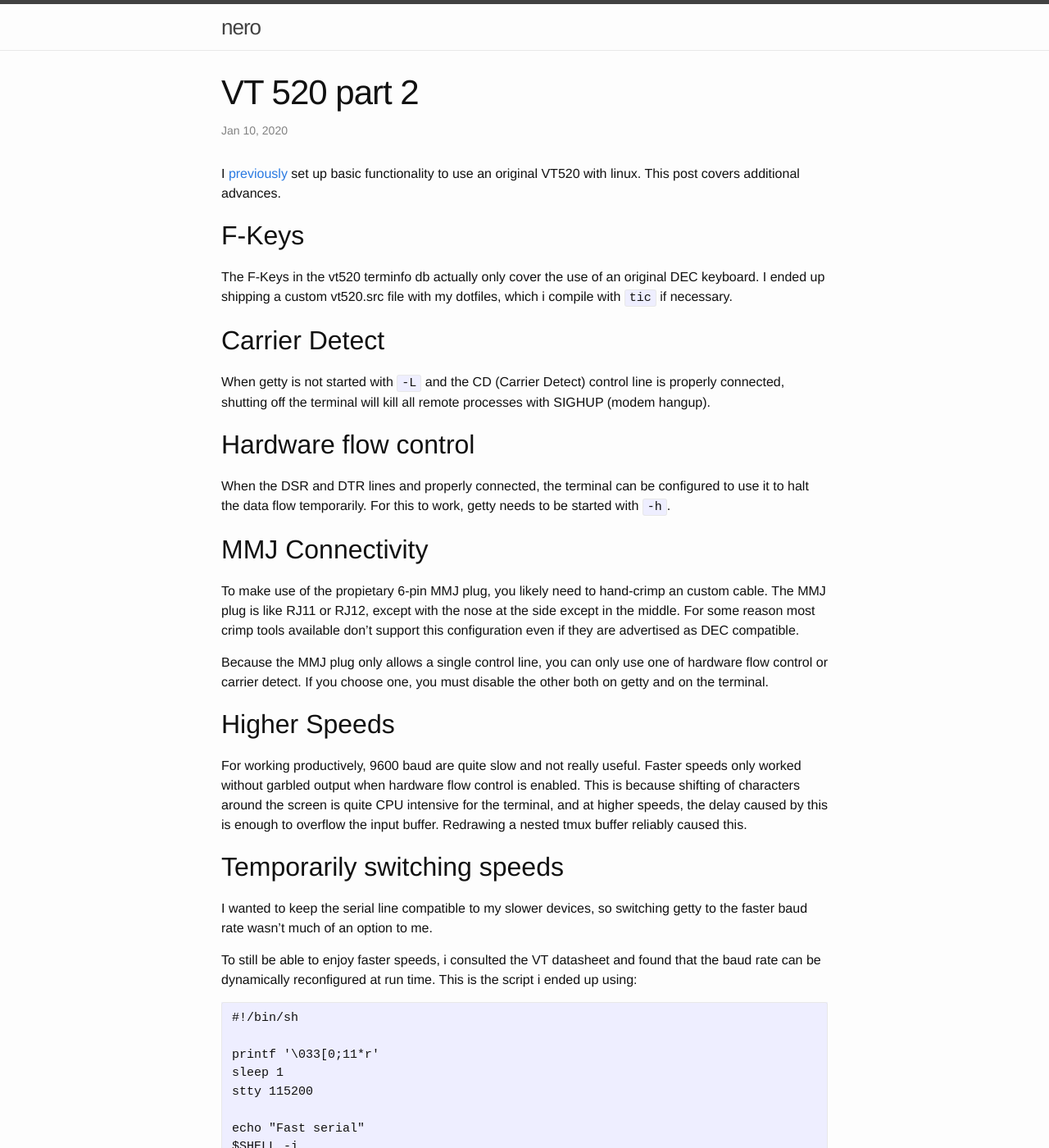
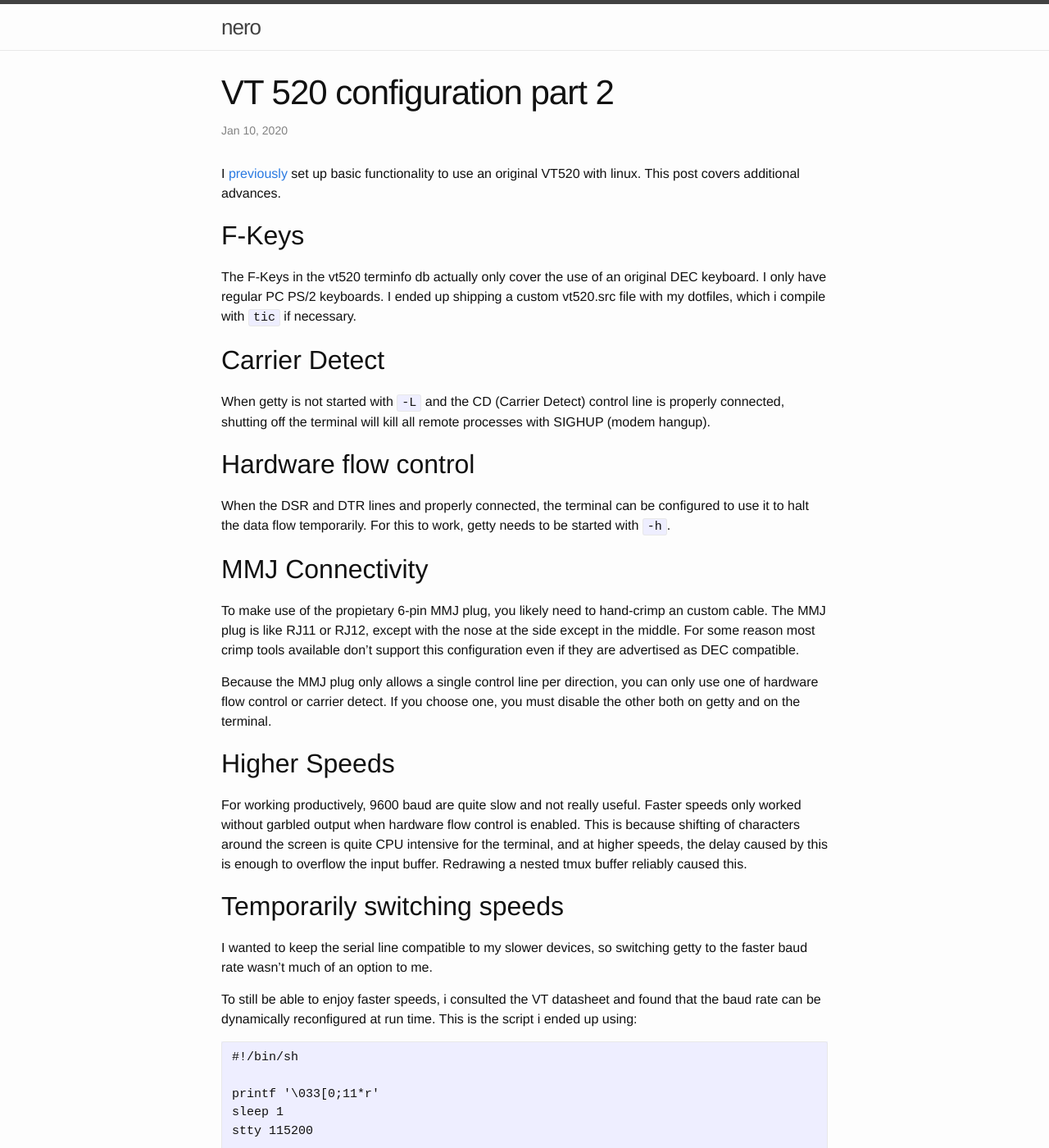
Before and after one commit to nero/nero.github.io, a Jekyll site: the page built from _posts/2020-01-10-vt520-part-2.md, in a window 1280 px wide and 1400 px high. Shown: the whole window at 82% size. Built offline with Jekyll 4.4.1, drawn with Linux system fonts in a browser that asks for light colours.

Commit message:
Clarifications for vt520

```diff
--- a/_posts/2020-01-10-vt520-part-2.md
+++ b/_posts/2020-01-10-vt520-part-2.md
@@ -1,6 +1,6 @@
 ---
 layout: post
-title: "VT 520 part 2"
+title: "VT 520 configuration part 2"
 ---
 
 I [previously](/2019/12/24/linux-vt520.html) set up basic functionality to use an original VT520 with linux.
@@ -9,6 +9,7 @@ This post covers additional advances.
 ## F-Keys
 
 The F-Keys in the vt520 terminfo db actually only cover the use of an original DEC keyboard.
+I only have regular PC PS/2 keyboards.
 I ended up shipping a custom vt520.src file with my dotfiles, which i compile with `tic` if necessary.
 
 ## Carrier Detect
@@ -26,7 +27,7 @@ To make use of the propietary 6-pin MMJ plug, you likely need to hand-crimp an c
 The MMJ plug is like RJ11 or RJ12, except with the nose at the side except in the middle.
 For some reason most crimp tools available don't support this configuration even if they are advertised as DEC compatible.
 
-Because the MMJ plug only allows a single control line, you can only use one of hardware flow control or carrier detect.
+Because the MMJ plug only allows a single control line per direction, you can only use one of hardware flow control or carrier detect.
 If you choose one, you must disable the other both on getty and on the terminal.
 
 ## Higher Speeds
```
